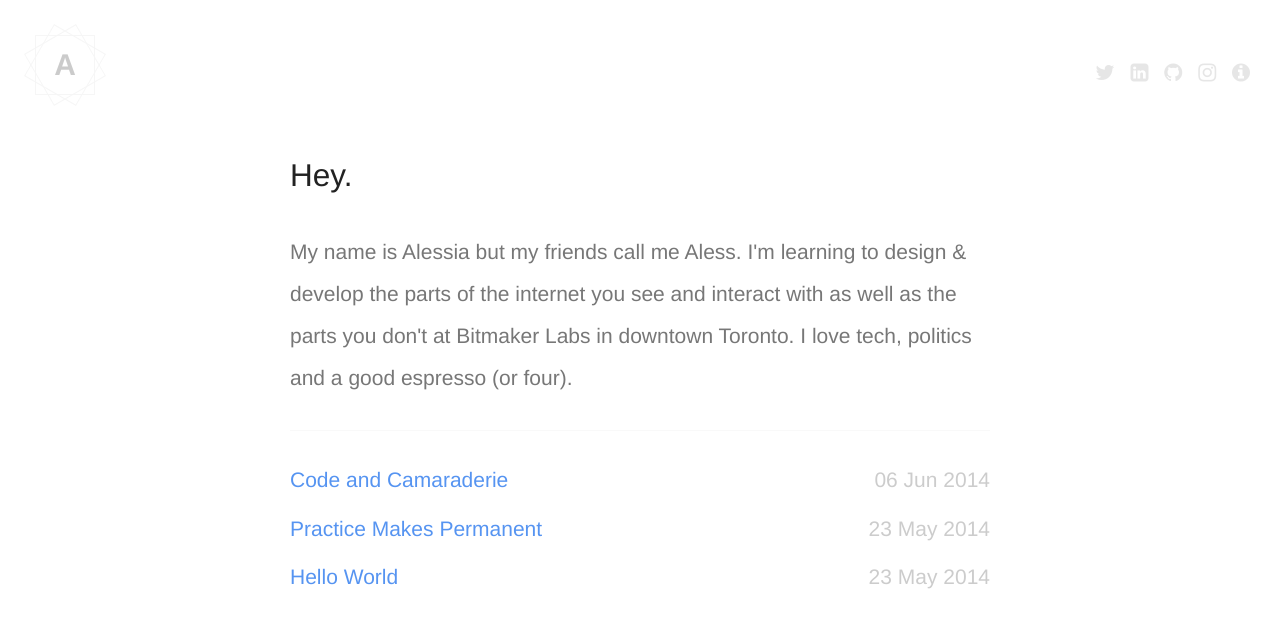
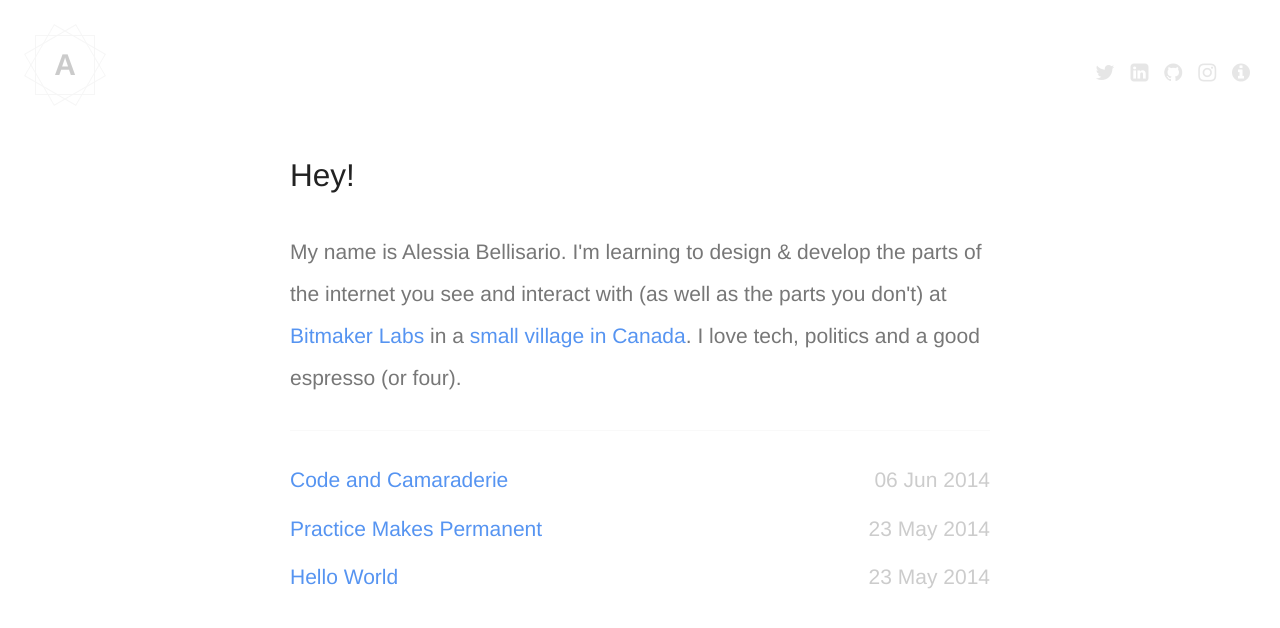
Before and after one commit to alessbell/alessbell.github.io-archive, a Jekyll site: the page built from index.html, in a window 1280 px wide. Shown: the top 628 px of the page. Built offline with Jekyll 4.4.1, drawn with Linux system fonts in a browser that asks for light colours; nearby versions of some CDN libraries; Markdown is read by kramdown in place of the engine named in the settings.

Commit message:
I lied, last commit of the day

```diff
--- a/index.html
+++ b/index.html
@@ -4,8 +4,8 @@ title: Alessia Bellisario – Developer
 ---
 
 <section class="bio">
-  <h1>Hey.</h1>
-  <p>My name is Alessia but my friends call me Aless</a>. I'm learning to design &amp; develop the parts of the internet you see and interact with as well as the parts you don't at Bitmaker Labs in downtown Toronto. I love tech, politics and a good espresso (or four).</p>
+  <h1>Hey!</h1>
+  <p>My name is Alessia Bellisario. I'm learning to design &amp; develop the parts of the internet you see and interact with (as well as the parts you don't) at <a href="http://bitmakerlabs.com/">Bitmaker Labs</a> in a <a href="http://en.wikipedia.org/wiki/Toronto">small village in Canada</a>. I love tech, politics and a good espresso (or four).</p>
 </section>
 
 <hr>
```
